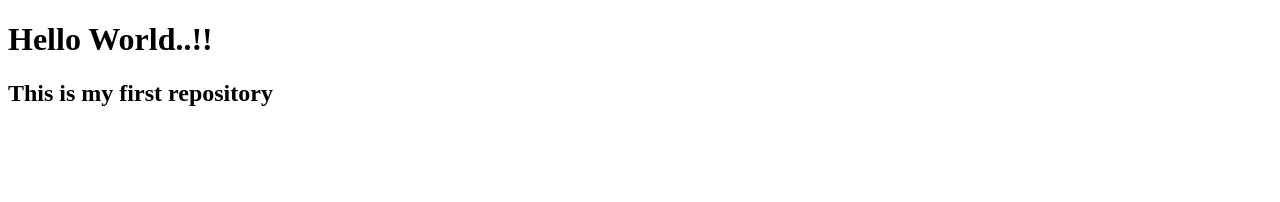
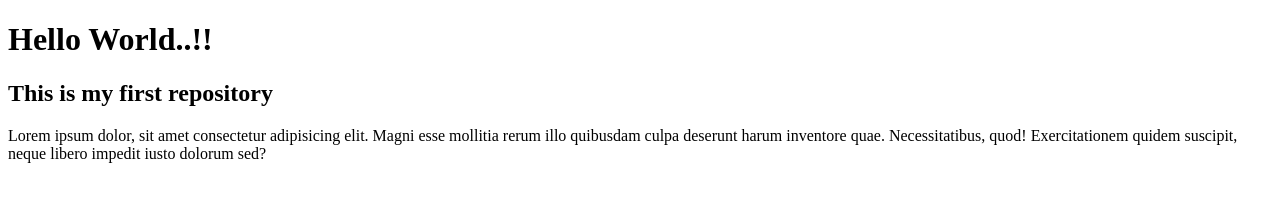
Before and after one commit to YLlampi/miPrimerRepositorio, a plain HTML site: page index.html in a window 1280 px wide. Drawn offline with Linux system fonts and the light colour scheme.

Commit message:
Add Lorem text

```diff
--- a/index.html
+++ b/index.html
@@ -1,13 +1,22 @@
 <!DOCTYPE html>
 <html lang="en">
-<head>
-    <meta charset="UTF-8">
-    <meta http-equiv="X-UA-Compatible" content="IE=edge">
-    <meta name="viewport" content="width=device-width, initial-scale=1.0">
+  <head>
+    <meta charset="UTF-8" />
+    <meta http-equiv="X-UA-Compatible" content="IE=edge" />
+    <meta name="viewport" content="width=device-width, initial-scale=1.0" />
     <title>Document</title>
-</head>
-<body>
+  </head>
+  <body>
     <h1>Hello World..!!</h1>
     <h2>This is my first repository</h2>
-</body>
+
+    <section>
+      <p>
+        Lorem ipsum dolor, sit amet consectetur adipisicing elit. Magni esse
+        mollitia rerum illo quibusdam culpa deserunt harum inventore quae.
+        Necessitatibus, quod! Exercitationem quidem suscipit, neque libero
+        impedit iusto dolorum sed?
+      </p>
+    </section>
+  </body>
 </html>
```
